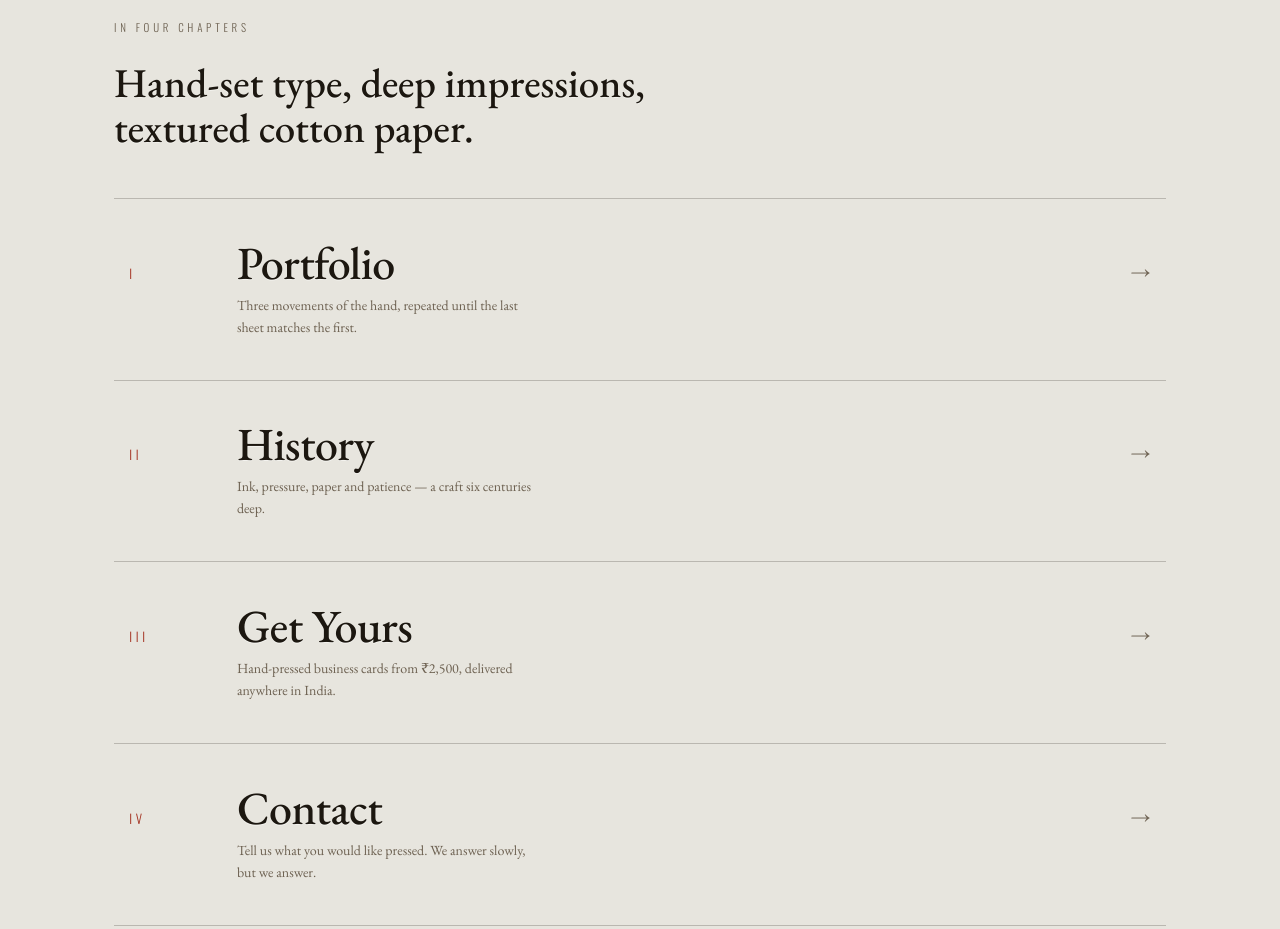
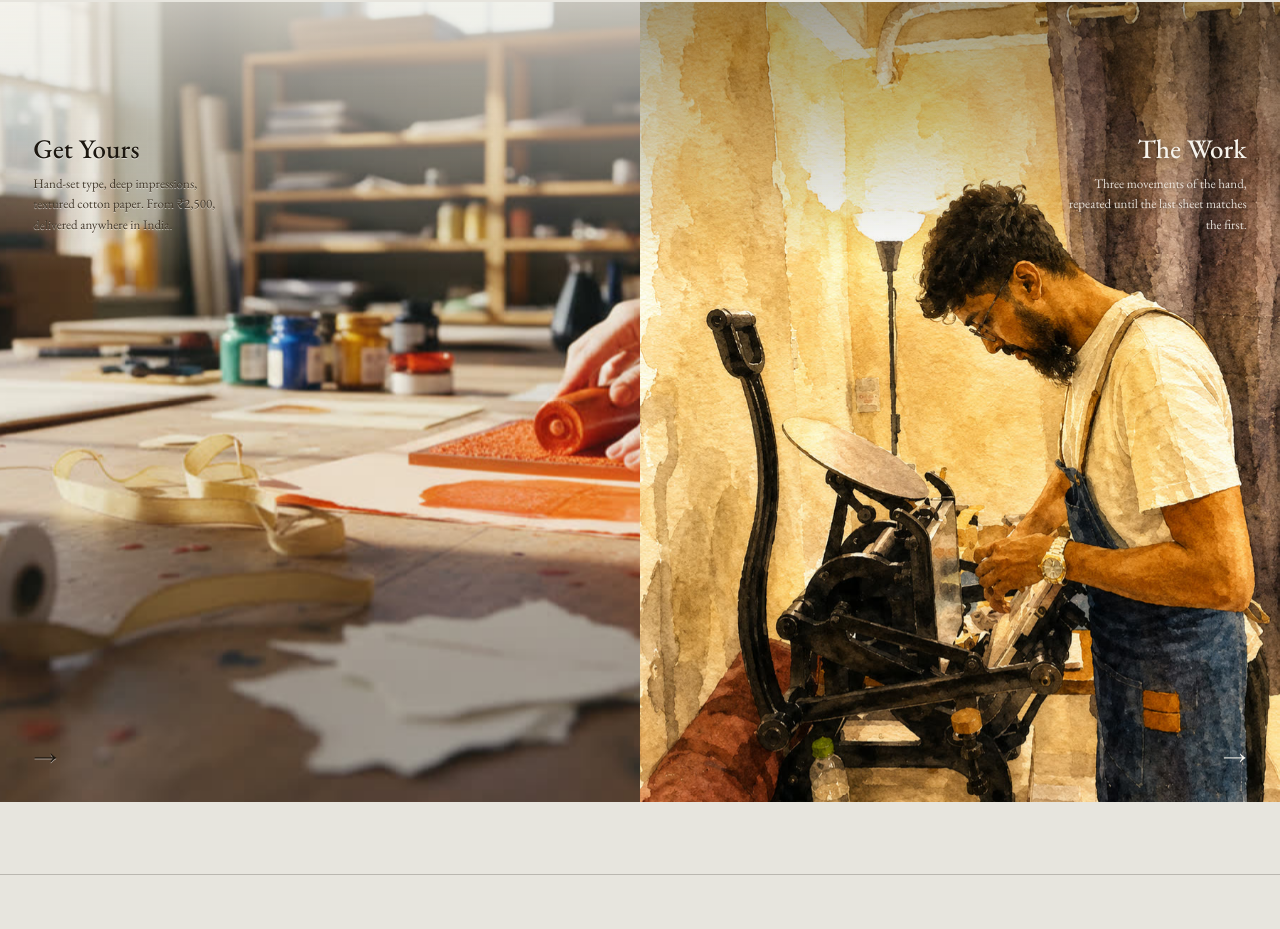
Before and after one commit to Jami-and-Corp/houseofpress, a plain HTML site: page index.html in a window 1280 px wide. Shown: the part 5998-6927 px from the top of the page. Drawn offline with nearby package versions, Linux system fonts and the light colour scheme.

Commit message:
Home ends on a two-panel split instead of the chapter list
Two full-height halves, edge to edge, images drifting inside them on scroll.
Type colour follows each panel's image so the labels stay legible.

Co-Authored-By: Claude Opus 5 <noreply@anthropic.com>

```diff
--- a/css/style.css
+++ b/css/style.css
@@ -242,12 +242,6 @@ body.over-media .rail__list a.is-on .rail__name{ color:#f2eee7; }
   margin:0 0 clamp(20px,2.4vw,34px);
   text-shadow:0 1px 0 rgba(255,255,253,.62), 0 -1px 1px rgba(60,45,25,.09);
 }
-.subhead{
-  font-family:var(--serif); font-weight:500;
-  font-size:clamp(26px,3.2vw,44px); line-height:1.1;
-  margin:0 0 clamp(16px,2vw,26px);
-  text-shadow:0 1px 0 rgba(255,255,253,.5);
-}
 .lede{
   font-size:clamp(18px,1.55vw,25px); line-height:1.56;
   color:var(--ink-2); max-width:46ch; margin:0;
@@ -422,57 +416,81 @@ body.over-media .rail__list a.is-on .rail__name{ color:#f2eee7; }
 .step__tick.is-on{ color:var(--red); }
 
 
-/* ═══════════════════ HOME · THE FOUR CHAPTERS ═════════════════════ */
-.chapters{
+/* ══════════ HOME · TWO WAYS IN — a full-bleed 50/50 split ═════════ */
+.split{
   position:relative; z-index:1;
-  max-width:1180px; margin:0 auto;
-  padding:clamp(80px,12vh,170px) var(--gut) clamp(60px,9vh,120px);
+  display:grid; grid-template-columns:1fr 1fr;
+  height:100vh; height:100svh;
+  margin-top:clamp(70px,10vh,140px);
 }
-/* not a ch measure: ch resolves against this container's font-size, not the
-   heading's, which squeezed the display line into a narrow column */
-.chapters__head{ max-width:min(880px,94%); margin-bottom:clamp(40px,6vh,80px); }
+.split__half{
+  position:relative; overflow:hidden;
+  display:block; text-decoration:none; color:inherit;
+  padding:clamp(22px,3vh,44px) clamp(20px,2.6vw,46px);
+  /* the labels sit at the panel's top edge, which is exactly where the fixed
+     bar is when the panel reaches the top of the viewport */
+  padding-top:calc(var(--bar-h) + clamp(14px,2vh,30px));
+}
+/* the image is oversized and shifted by scroll, so the panel is never a
+   static block — it breathes the way the reference's video does */
+.split__media{
+  position:absolute; inset:-8% 0;
+  display:block; will-change:transform;
+}
+.split__media img{
+  width:100%; height:100%; object-fit:cover;
+  transition:transform 1.1s var(--ease);
+}
+.split__half::after{           /* keeps the labels legible over any frame */
+  content:''; position:absolute; inset:0; pointer-events:none;
+  background:linear-gradient(to bottom, rgba(28,23,16,.42) 0%, rgba(28,23,16,0) 32%);
+}
+.split__label,
+.split__line,
+.split__go{ position:relative; z-index:2; color:#f6f3ec; }
 
-.chapterlist{
-  list-style:none; margin:0; padding:0;
-  border-top:1px solid var(--rule);
+/* A pale photograph will not carry white type. The panel says which it is and
+   the type follows: ink on a light frame, paper-white on a dark one. */
+.split__half--onlight::after{
+  background:linear-gradient(to bottom, rgba(247,245,239,.72) 0%, rgba(247,245,239,0) 34%);
 }
-.chapterlist li{ border-bottom:1px solid var(--rule); }
-.chapterlist a{
-  display:grid;
-  grid-template-columns:clamp(52px,6vw,92px) 1fr auto;
-  align-items:baseline; gap:clamp(16px,2.4vw,38px);
-  padding:clamp(24px,3.2vw,44px) clamp(6px,1.2vw,20px);
-  text-decoration:none; position:relative;
-  transition:padding-left .5s var(--ease);
+.split__half--onlight .split__label,
+.split__half--onlight .split__line,
+.split__half--onlight .split__go{
+  color:var(--ink);
+  text-shadow:0 1px 0 rgba(255,255,255,.55);
 }
-.chapterlist a::before{        /* ink floods in from the left on hover */
-  content:''; position:absolute; inset:0; z-index:-1;
-  background:linear-gradient(90deg, rgba(163,48,31,.10), rgba(163,48,31,0));
-  opacity:0; transition:opacity .5s var(--ease);
+.split__half--onlight .split__line{ color:var(--ink-2); }
+
+.split__label{
+  display:block;
+  font-family:var(--serif); font-weight:500;
+  font-size:clamp(20px,2.1vw,30px); line-height:1;
+  letter-spacing:.005em;
+  text-shadow:0 1px 6px rgba(0,0,0,.45);
 }
-.chapterlist a:hover{ padding-left:clamp(16px,2.4vw,38px); }
-.chapterlist a:hover::before{ opacity:1; }
+.split__line{
+  display:block; max-width:30ch;
+  margin-top:clamp(10px,1.4vh,18px);
+  font-size:clamp(13px,1.02vw,17px); line-height:1.55;
+  color:rgba(246,243,236,.88);
+  text-shadow:0 1px 6px rgba(0,0,0,.45);
+}
+.split__go{
+  position:absolute; z-index:2;
+  left:clamp(20px,2.6vw,46px); bottom:clamp(22px,3vh,44px);
+  font-size:clamp(20px,1.9vw,28px);
+  transition:transform .5s var(--ease);
+}
+/* the second panel reads from the right, the way the reference mirrors them */
+.split__half--b{ text-align:right; }
+.split__half--b .split__line{ margin-left:auto; }
+.split__half--b .split__go{ left:auto; right:clamp(20px,2.6vw,46px); }
 
-.chapterlist__n{
-  font-family:var(--sans); font-weight:300;
-  font-size:clamp(11px,1vw,13px); letter-spacing:.28em;
-  color:var(--red);
-}
-.chapterlist__body{ display:flex; flex-direction:column; gap:8px; }
-.chapterlist__t{
-  font-size:clamp(28px,3.6vw,52px); line-height:1; font-weight:500;
-  letter-spacing:-.012em;
-  text-shadow:0 1px 0 rgba(255,255,253,.55);
-}
-.chapterlist__d{
-  font-size:clamp(14px,1.05vw,17px); line-height:1.6;
-  color:var(--ink-3); max-width:46ch;
-}
-.chapterlist__go{
-  font-size:clamp(18px,1.6vw,24px); color:var(--ink-3);
-  transition:transform .5s var(--ease), color .5s var(--ease);
-}
-.chapterlist a:hover .chapterlist__go{ transform:translateX(8px); color:var(--red); }
+.split__half:hover .split__media img{ transform:scale(1.045); }
+.split__half:hover .split__go{ transform:translateX(10px); }
+.split__half--b:hover .split__go{ transform:translateX(-10px); }
+
 
 
 /* ═════════════════════ INNER-PAGE MASTHEAD ═════════════════════════ */
@@ -926,6 +944,14 @@ body.over-media .rail__list a.is-on .rail__name{ color:#f2eee7; }
 @media (max-width:820px){
   #home{ height:380vh; }
 
+  /* two half-width panels on a phone would be two slivers: stack them */
+  .split{ grid-template-columns:1fr; height:auto; margin-top:clamp(50px,8vh,90px); }
+  .split__half{ min-height:56svh; padding:clamp(20px,4.5vw,32px); }
+  .split__half--b{ text-align:left; }
+  .split__half--b .split__line{ margin-left:0; }
+  .split__half--b .split__go{ left:clamp(20px,4.5vw,32px); right:auto; }
+  .split__line{ max-width:36ch; }
+
   /* The field keeps drifting on a phone — it is the point of the page. It is
      just compressed: half the vertical spread, smaller tiles, and the six
      second-pass duplicates dropped so there are twelve transforms, not eighteen. */
@@ -977,7 +1003,6 @@ body.over-media .rail__list a.is-on .rail__name{ color:#f2eee7; }
   .topnav{ gap:10px; }
   .topnav a{ font-size:9px; letter-spacing:.12em; }
 
-  .chapterlist a{ grid-template-columns:34px 1fr auto; gap:14px; }
   .specs li{ flex-direction:column; gap:4px; }
   .specs span{ text-align:left; }
 }
--- a/index.html
+++ b/index.html
@@ -149,47 +149,25 @@
   </div>
 </section>
 
-<!-- ══════════════════════════ THE CHAPTERS ════════════════════════ -->
-<section class="chapters">
-  <div class="chapters__head reveal">
-    <p class="eyebrow">In four chapters</p>
-    <h2 class="subhead">Hand-set type, deep impressions,<br>textured cotton paper.</h2>
-  </div>
+<!-- ═══════════════════ TWO WAYS IN · full-bleed split ══════════════ -->
+<section class="split" aria-label="Where to go next">
 
-  <ol class="chapterlist">
-    <li class="reveal"><a href="portfolio.html">
-      <span class="chapterlist__n">I</span>
-      <span class="chapterlist__body">
-        <span class="chapterlist__t">Portfolio</span>
-        <span class="chapterlist__d">Three movements of the hand, repeated until the last sheet matches the first.</span>
-      </span>
-      <span class="chapterlist__go" aria-hidden="true">&rarr;</span>
-    </a></li>
-    <li class="reveal"><a href="history.html">
-      <span class="chapterlist__n">II</span>
-      <span class="chapterlist__body">
-        <span class="chapterlist__t">History</span>
-        <span class="chapterlist__d">Ink, pressure, paper and patience — a craft six centuries deep.</span>
-      </span>
-      <span class="chapterlist__go" aria-hidden="true">&rarr;</span>
-    </a></li>
-    <li class="reveal"><a href="get-yours.html">
-      <span class="chapterlist__n">III</span>
-      <span class="chapterlist__body">
-        <span class="chapterlist__t">Get Yours</span>
-        <span class="chapterlist__d">Hand-pressed business cards from ₹2,500, delivered anywhere in India.</span>
-      </span>
-      <span class="chapterlist__go" aria-hidden="true">&rarr;</span>
-    </a></li>
-    <li class="reveal"><a href="contact.html">
-      <span class="chapterlist__n">IV</span>
-      <span class="chapterlist__body">
-        <span class="chapterlist__t">Contact</span>
-        <span class="chapterlist__d">Tell us what you would like pressed. We answer slowly, but we answer.</span>
-      </span>
-      <span class="chapterlist__go" aria-hidden="true">&rarr;</span>
-    </a></li>
-  </ol>
+  <a class="split__half split__half--a split__half--onlight" href="get-yours.html">
+    <span class="split__media"><img src="img/studio-1.jpg" alt="Ink, brayer and cotton stock laid out on the studio bench" loading="lazy" decoding="async"></span>
+    <span class="split__label">Get Yours</span>
+    <span class="split__line">Hand-set type, deep impressions, textured cotton paper.
+    From ₹2,500, delivered anywhere in India.</span>
+    <span class="split__go" aria-hidden="true">&rarr;</span>
+  </a>
+
+  <a class="split__half split__half--b" href="portfolio.html">
+    <span class="split__media"><img src="img/work-2.jpg" alt="A printer setting up an impression at the platen press" loading="lazy" decoding="async"></span>
+    <span class="split__label">The Work</span>
+    <span class="split__line">Three movements of the hand, repeated until the last
+    sheet matches the first.</span>
+    <span class="split__go" aria-hidden="true">&rarr;</span>
+  </a>
+
 </section>
 
 </main>
--- a/js/main.js
+++ b/js/main.js
@@ -436,6 +436,24 @@
     });
   }
 
+  /* ══════════ HOME · the two-panel split, gently parallaxed ════════ */
+  /* The reference runs video in each half. There is no footage here, so the
+     images drift inside their panels instead — enough that the split reads
+     as alive rather than as two flat crops. */
+  if ($('.split') && !REDUCED) {
+    $$('.split__media').forEach(function (m, i) {
+      gsap.fromTo(m,
+        { yPercent: -5 },
+        {
+          yPercent: 5, ease: 'none',
+          scrollTrigger: {
+            trigger: '.split', start: 'top bottom', end: 'bottom top',
+            scrub: 0.6, invalidateOnRefresh: true
+          }
+        });
+    });
+  }
+
   /* ═══════════ PORTFOLIO · the work, drifting past ═════════════════ */
   /* Runs at every width — the drift is the page. A phone gets a compressed
      version of the same field (see --ts / --ws in the stylesheet), not a
```
